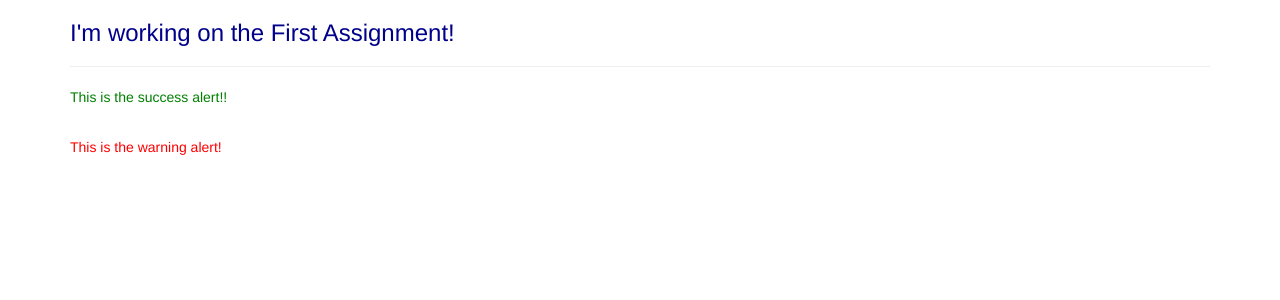
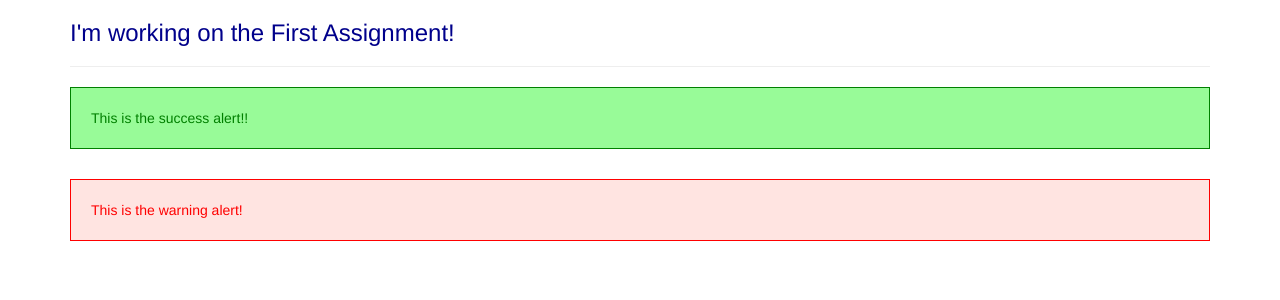
Before and after one commit to acacia1021/my-first-app, an Angular app: page / in a window 1280 px wide. Shown: the top 300 px of the page. Built offline with nearby package versions, Linux system fonts and the light colour scheme.

Commit message:
Added some extra CSS for reference

```diff
--- a/src/app/success-alert/success-alert.component.css
+++ b/src/app/success-alert/success-alert.component.css
@@ -1,3 +1,6 @@
 p{
     color: green;
+    padding: 20px;
+    background-color: palegreen;
+    border: 1px solid green;
 }
--- a/src/app/warning-alert/warning-alert.component.css
+++ b/src/app/warning-alert/warning-alert.component.css
@@ -1,3 +1,6 @@
 p{
     color: red;
+    padding: 20px;
+    background-color: mistyrose;
+    border: 1px solid red;
 }
```
